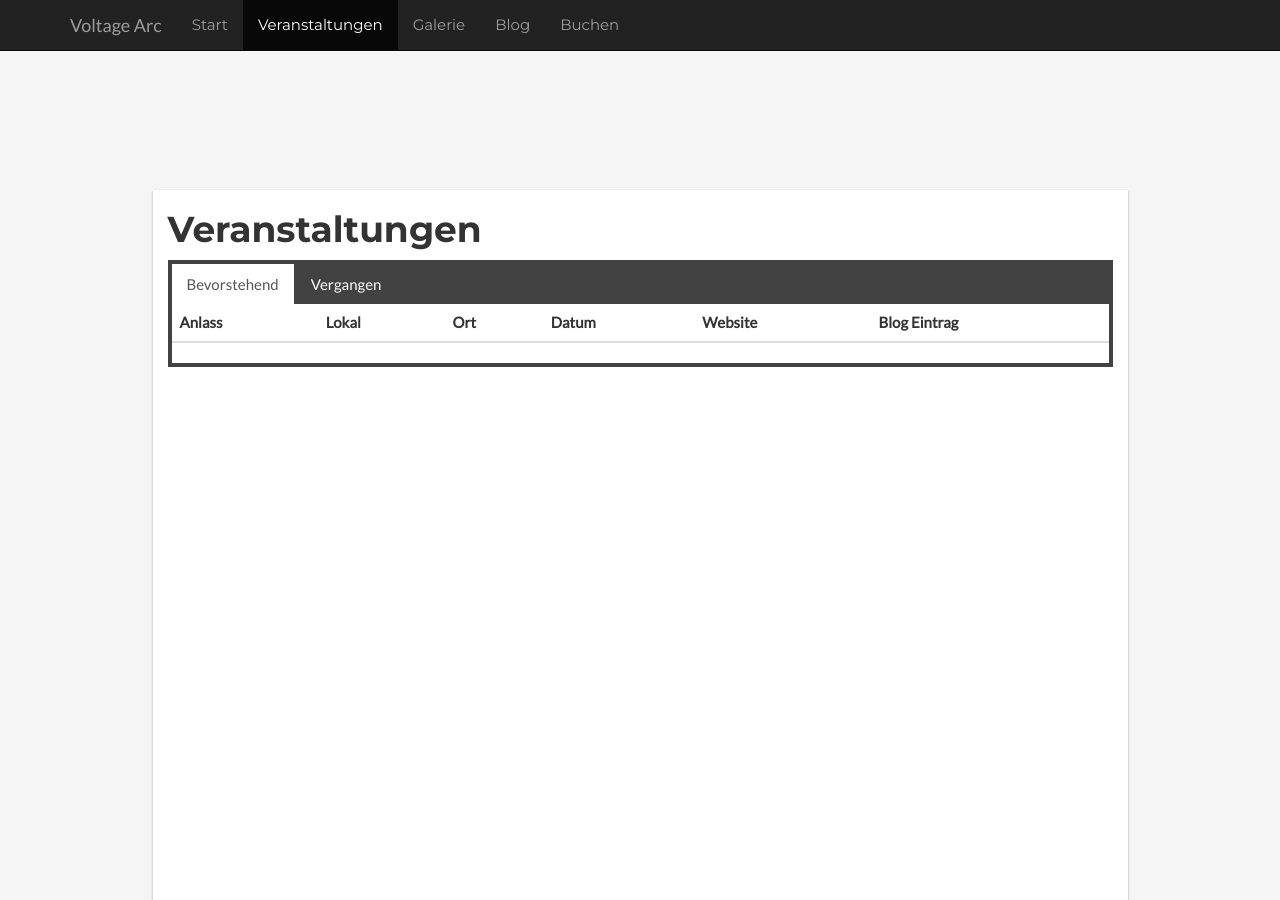
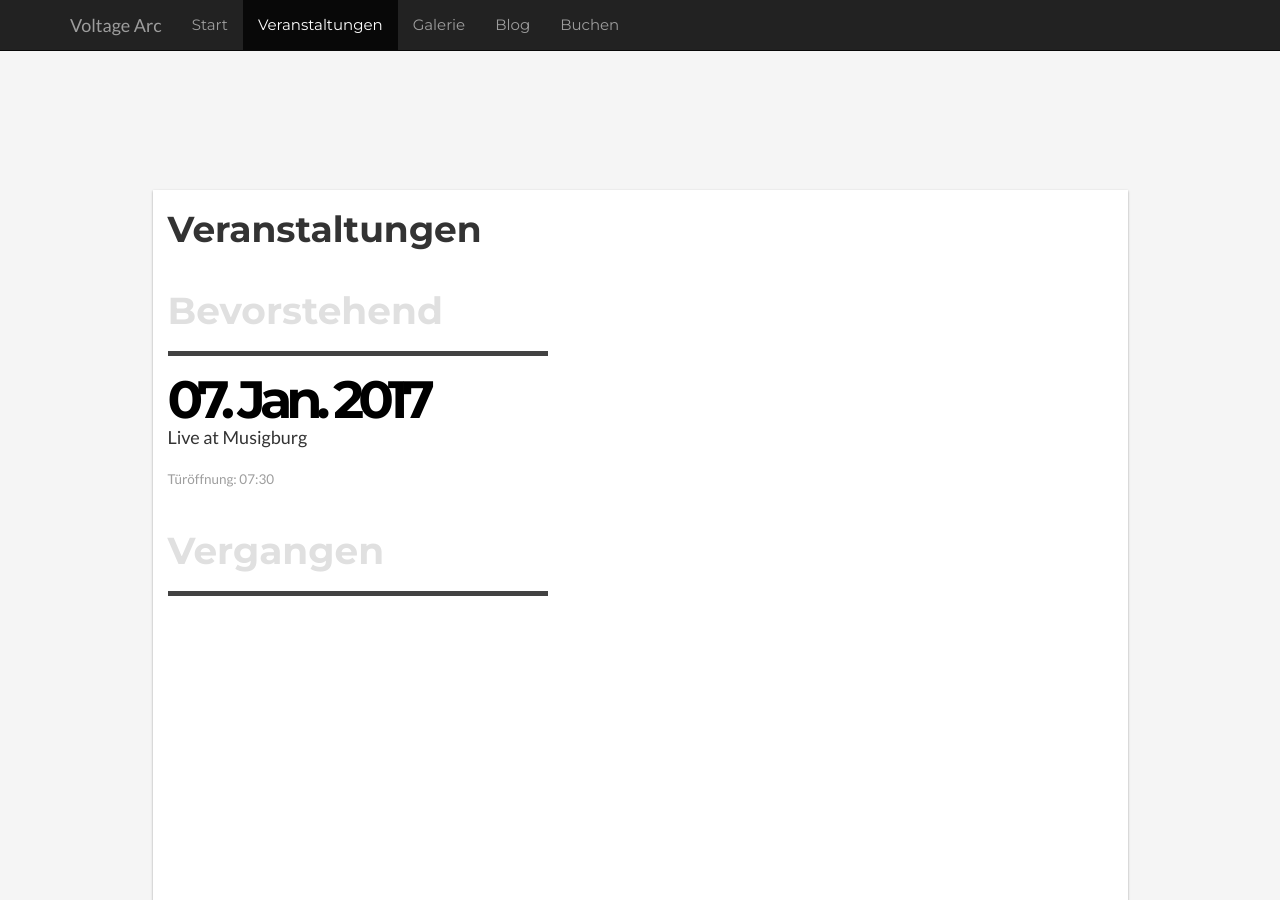
Before and after one commit to theCubix/va, a Jekyll site: the page built from events.html, in a window 1280 px wide and 900 px high, scrolled down 260 px. Built offline with Jekyll 4.4.1, drawn with Linux system fonts in a browser that asks for light colours.

Commit message:
Changed events layout

```diff
--- a/css/custom.css
+++ b/css/custom.css
@@ -137,6 +137,43 @@ video#bgvid {
     position: absolute;
     bottom: 30px;
 }
+
+/* --- Events --- */
+.seperator {
+    margin-top: 20px;
+    margin-bottom: 15px;
+    width: 380px;
+    max-width: 85%;
+    height: 5px;
+    background-color: #424242;
+}
+
+.events-site-header {
+    font-size: 2.5em;
+    color: #E0E0E0;
+    margin-top: 40px;
+}
+
+.event-site-date {
+    margin-top: 5px;
+    font-size: 3.5em;
+    letter-spacing: -6px;
+    margin-bottom: -4px;
+}
+
+.event-site-date > a { color: black;}
+
+.event-site-location {
+    font-size: 1.2em;
+    margin-bottom: 20px;
+}
+
+.event-site-time {
+    color: #9E9E9E;
+    font-size: 0.9em;
+    margin-bottom: 35px;
+}
+
 
 /* --- Tabs --- */
 .nav-tabs {
--- a/events.html
+++ b/events.html
@@ -6,6 +6,34 @@ background_image: "/uploads/concert.jpg"
 background_image_caption: ''
 ---
 
+<h2 class="events-site-header">Bevorstehend</h2>
+
+
+<div class="seperator"></div>
+
+{% assign events = site.events | where:"state","upcoming" %}
+{% if events == null %}
+<h4>Keine bevorstehenden Events</h4>
+{% endif %}
+{% for event in site.events %}
+
+<h3 class="event-site-date">
+    <a href="{{ event.url }}">
+        {{ event.start_date | date:  "%d. %B %Y" | replace:"January","Jan." | replace:"Februar","Feb." | replace:"March","März" | replace:"May","Mai" | replace:"June","Juni" | replace:"July","Juli" | replace:"October","Okt." | replace:"December","Dez." }}
+    </a>
+</h3>
+
+<p class="event-site-location">Live at {{ event.location }}</p>
+
+<p class="event-site-time">Türöffnung: {{ event.start_date | date: "%I:%M" }}</p>
+
+{% endfor %}
+
+<h2 class="events-site-header">Vergangen</h2>
+
+<div class="seperator"></div>
+
+<!--
 <div class="border-wrapper">
     <ul class="nav nav-tabs" role="tablist">
         <li class="tab active" role="presentation"><a href="#upcoming" role="tab" data-toggle="tab">Bevorstehend</a></li>
@@ -31,7 +59,7 @@ background_image_caption: ''
                         {% if events == null %}
                         <span>Keine Bevorstehenden Events</span>
                         {% endif %}
-                        {% for event in events %}
+                        {% for events in events %}
                         <tr>
                             <td>{{ event.title }}</td>
                             <td>{{ event.location }}</td>
@@ -76,3 +104,4 @@ background_image_caption: ''
         </div>
     </div>
 </div>
+-->
```
Also changed, not shown: _events/2016-12-18-rock-bandcontest.markdown (added, +11 -0 lines), 2 other files.
